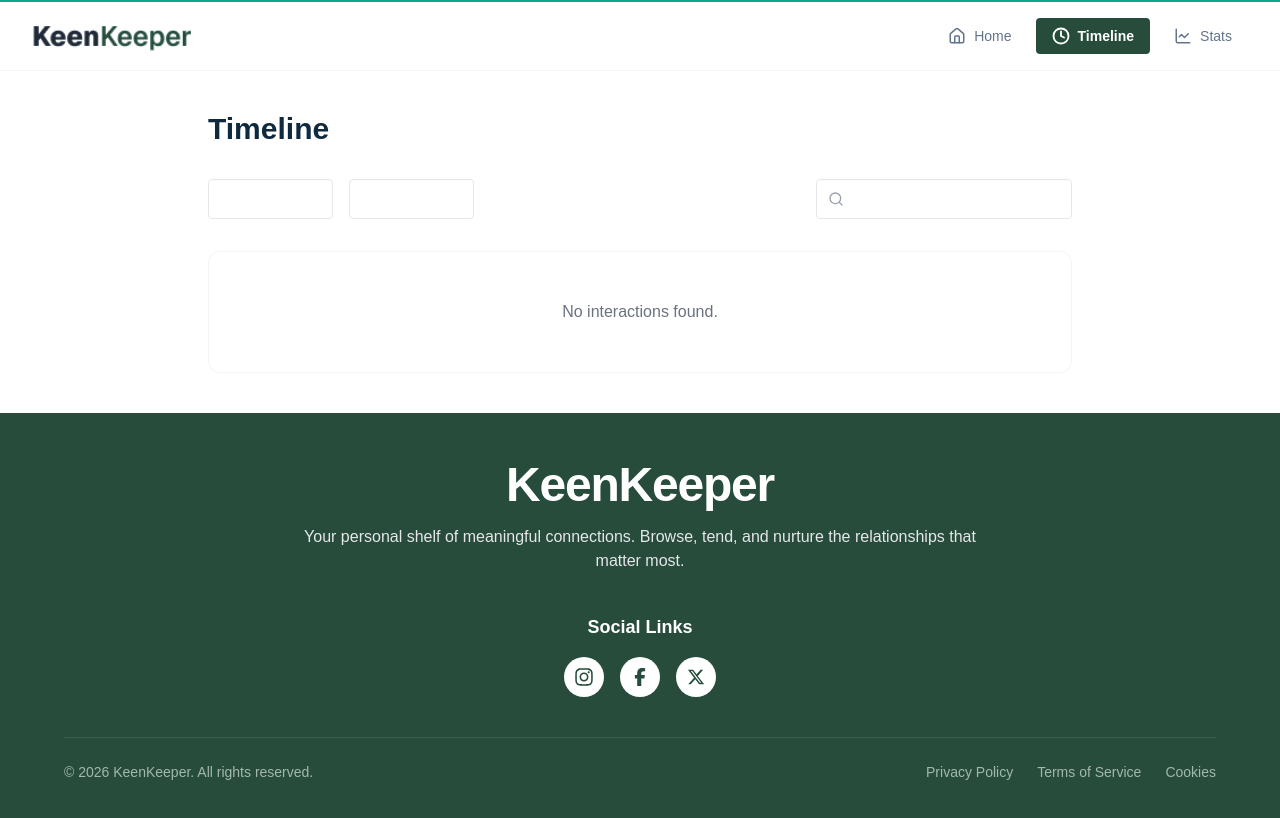
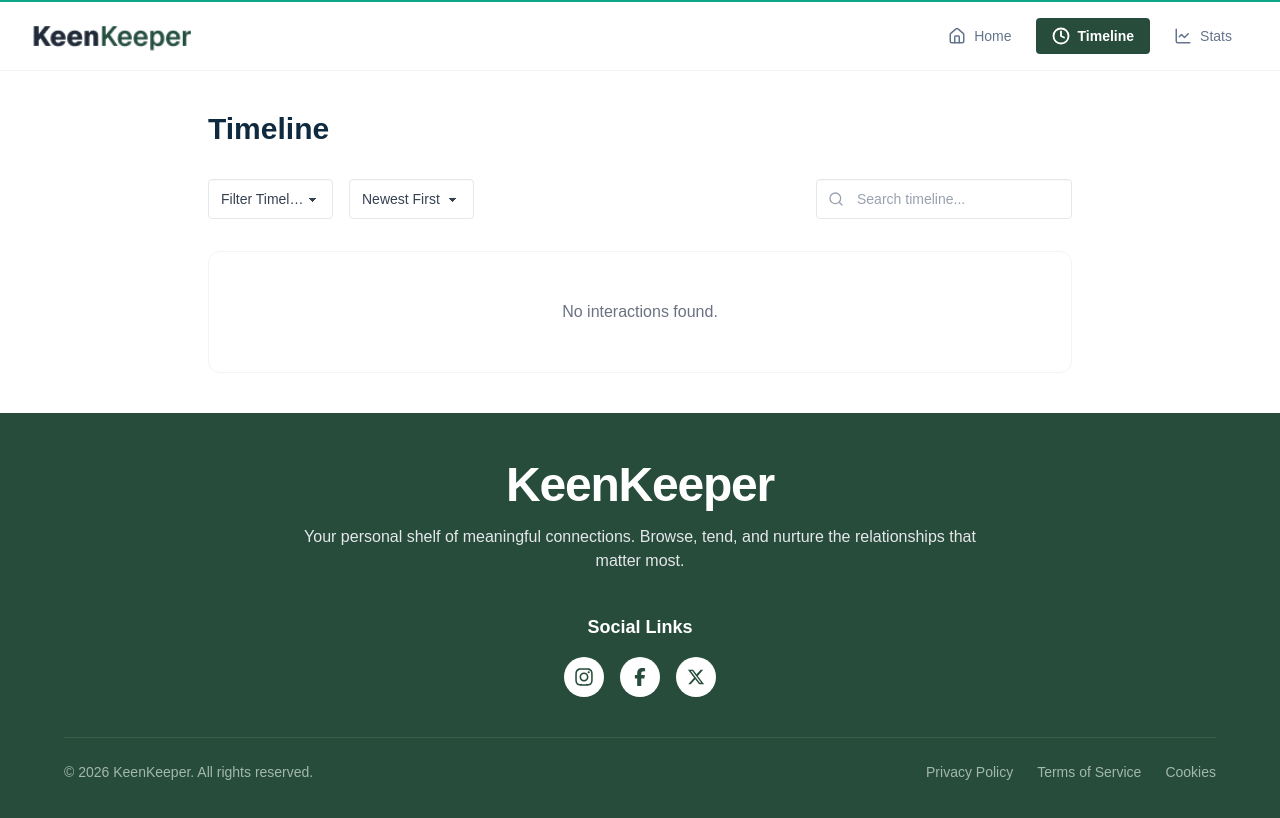
Before and after one commit to MdRoyet/keenkeeper-nextjs, a Next.js app: page /timeline in a window 1280 px wide. Shown: the top 818 px of the page. Built offline with nearby package versions, Linux system fonts and the light colour scheme.

Commit message:
Sort Functionality added

```diff
--- a/src/app/timeline/page.jsx
+++ b/src/app/timeline/page.jsx
@@ -65,7 +65,8 @@ export default function TimelinePage() {
         {/* Left Side Controls (Filter & Sort) */}
         <div className="flex gap-4">
           <select
-            className="w-full max-w-xs text-sm bg-white border-gray-200 select select-bordered focus:border-[#0ca789] focus:ring-[#0ca789]"
+            // ADDED: text-gray-700 to force the text to be visible
+            className="w-full max-w-xs text-sm text-gray-700 bg-white border-gray-200 select select-bordered focus:border-[#0ca789] focus:ring-[#0ca789]"
             value={filterType}
             onChange={(e) => setFilterType(e.target.value)}
           >
@@ -77,7 +78,8 @@ export default function TimelinePage() {
           </select>
 
           <select
-            className="w-full max-w-xs text-sm bg-white border-gray-200 select select-bordered focus:border-[#0ca789] focus:ring-[#0ca789]"
+            // ADDED: text-gray-700
+            className="w-full max-w-xs text-sm text-gray-700 bg-white border-gray-200 select select-bordered focus:border-[#0ca789] focus:ring-[#0ca789]"
             value={sortOrder}
             onChange={(e) => setSortOrder(e.target.value)}
           >
@@ -91,7 +93,8 @@ export default function TimelinePage() {
           <input
             type="text"
             placeholder="Search timeline..."
-            className="w-full pl-10 pr-4 text-sm bg-white border-gray-200 input input-bordered focus:border-[#0ca789] focus:ring-[#0ca789]"
+            // ADDED: text-gray-700
+            className="w-full pl-10 pr-4 text-sm text-gray-700 bg-white border-gray-200 input input-bordered focus:border-[#0ca789] focus:ring-[#0ca789] placeholder-gray-400"
             value={searchQuery}
             onChange={(e) => setSearchQuery(e.target.value)}
           />
```
